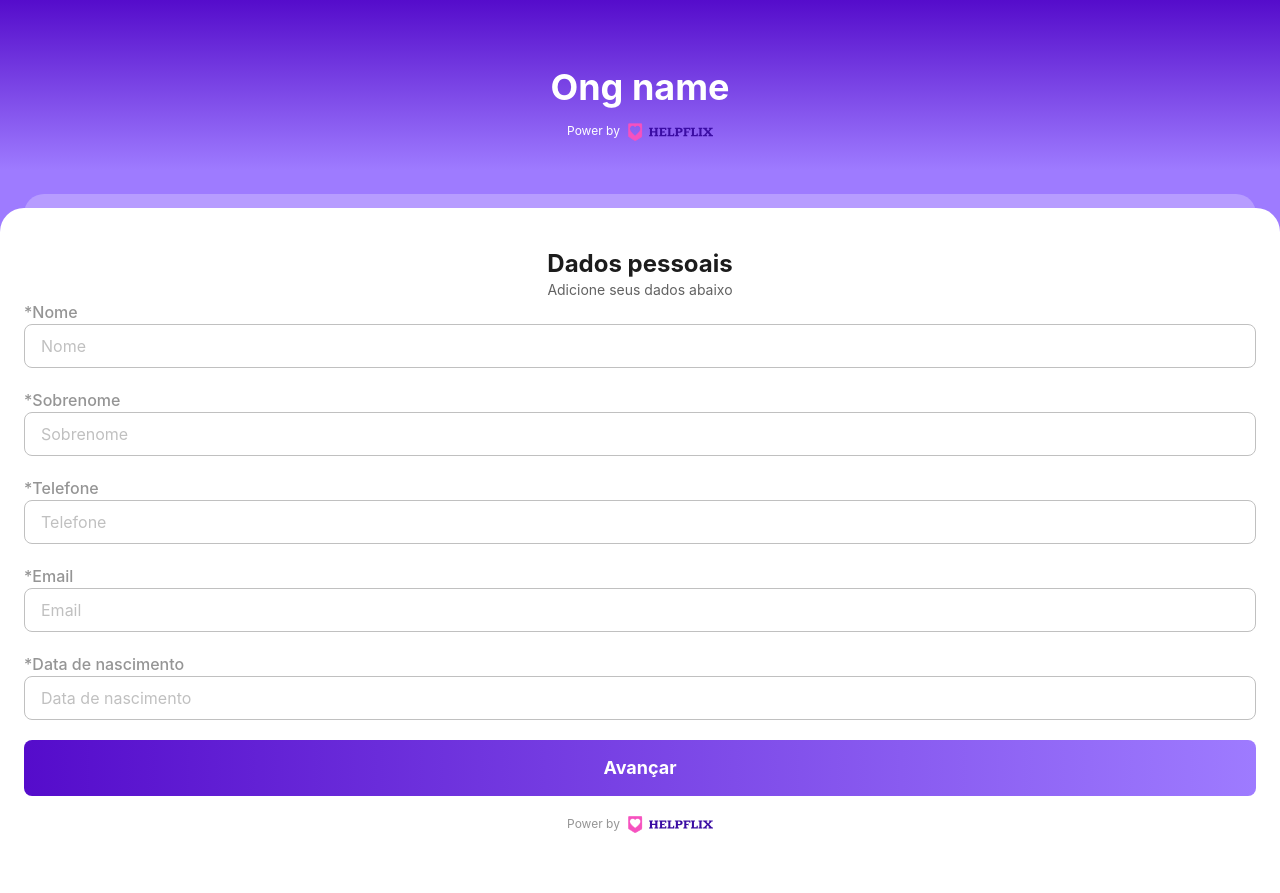
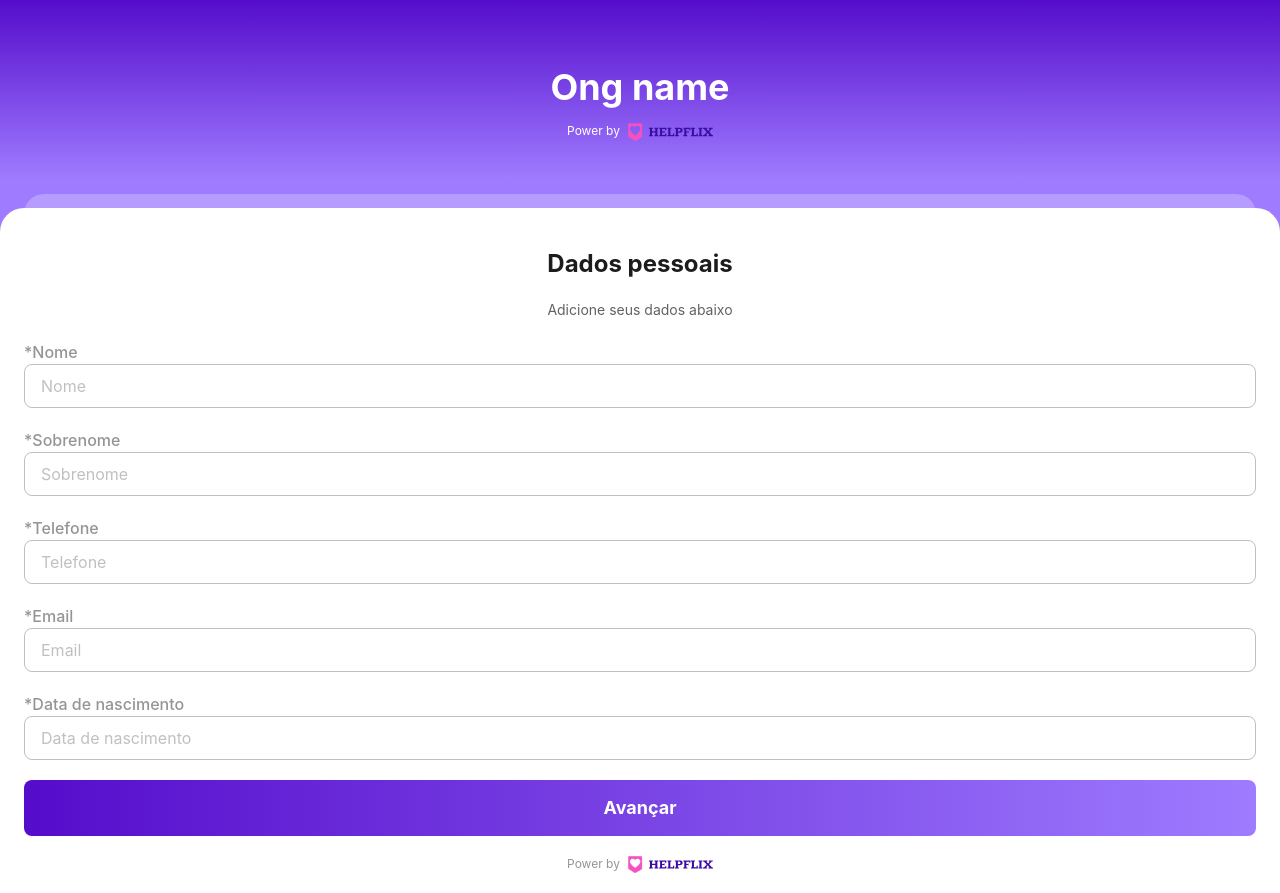
Before and after one commit to wendelfreitas/helpflix, a Next.js app: page /personalData in a window 1280 px wide. Before the commit the page ends 853 px from the top, so only its background shows below. Built offline with nearby package versions, Linux system fonts and the light colour scheme.

Commit message:
feat: add margin

```diff
--- a/src/app/personalData/page.tsx
+++ b/src/app/personalData/page.tsx
@@ -8,7 +8,7 @@ export default function PersonalData() {
   return (
     <main className="flex flex-col w-full mb-5">
       <Title title="Dados pessoais" />
-      <SubTitle subTitle="Adicione seus dados abaixo" />
+      <SubTitle className="my-5" subTitle="Adicione seus dados abaixo" />
       <div className="flex gap-5 flex-col">
         <Input placeHolder="Nome" label="Nome" required />
         <Input placeHolder="Sobrenome" label="Sobrenome" required />
```
